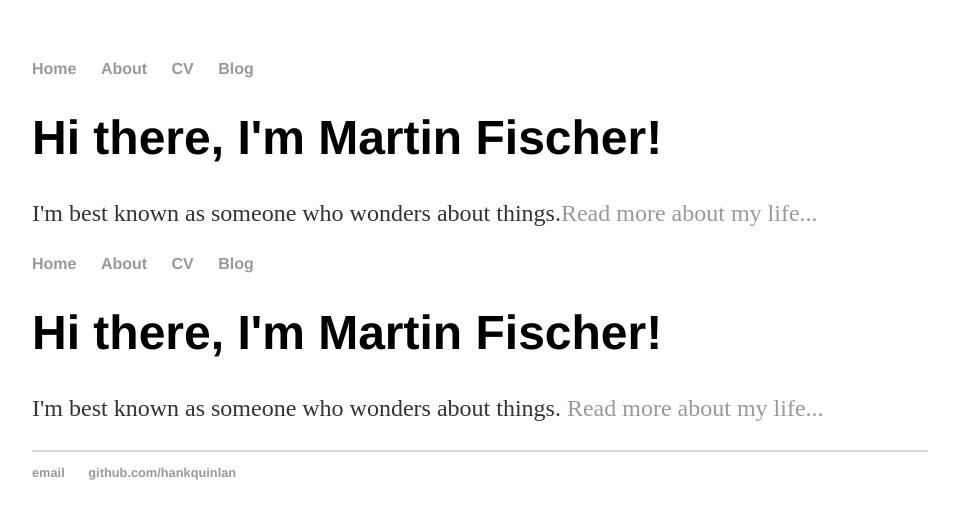
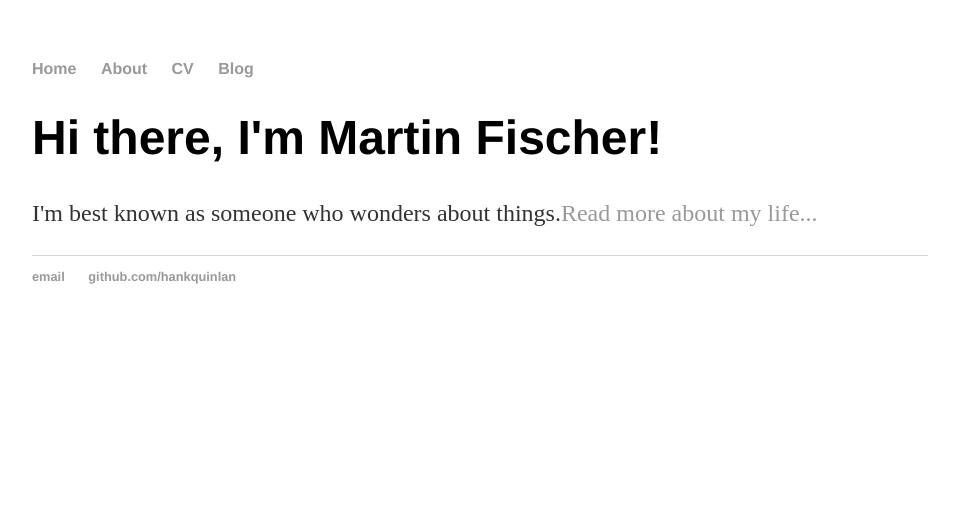
Before and after one commit to fischem69/fischem69.github.io, a Jekyll site: the page built from index.html, in a window 1280 px wide. Shown: the top 519 px of the page, without its empty margins (160-1119 px from the left). Built offline with Jekyll 4.4.1, drawn with Linux system fonts in a browser that asks for light colours.

Commit message:
Update index.html

```diff
--- a/index.html
+++ b/index.html
@@ -6,29 +6,3 @@ title: wonderful, curious things
 	<h1>Hi there, I'm Martin Fischer!</h1>
 	<p>I'm best known as someone who wonders about things.<a href="/about">Read more about my life...</a></p>
 </div><!-- /.blurb -->
-
-<!DOCTYPE html>
-<html>
-	<head>
-		<title>wonderful, curious things</title>
-		<!-- link to main stylesheet -->
-		<link rel="stylesheet" type="text/css" href="/css/main.css">
-	</head>
-	<body>
-		<nav>
-    		<ul>
-        		<li><a href="/">Home</a></li>
-	        	<li><a href="/about">About</a></li>
-        		<li><a href="/cv">CV</a></li>
-        		<li><a href="/blog">Blog</a></li>
-    		</ul>
-		</nav>
-		<div class="container">
-    		<div class="blurb">
-        		<h1>Hi there, I'm Martin Fischer!</h1>
-				<p>I'm best known as someone who wonders about things.</em> <a href="/about">Read more about my life...</a></p>
-    		</div><!-- /.blurb -->
-		</div><!-- /.container -->
-		<footer>
-	</body>
-</html>
```
